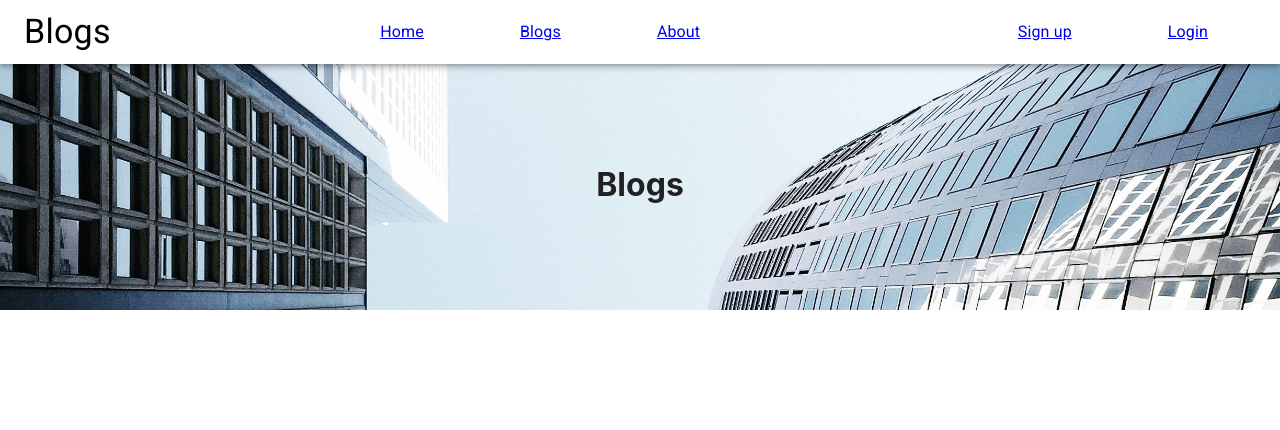
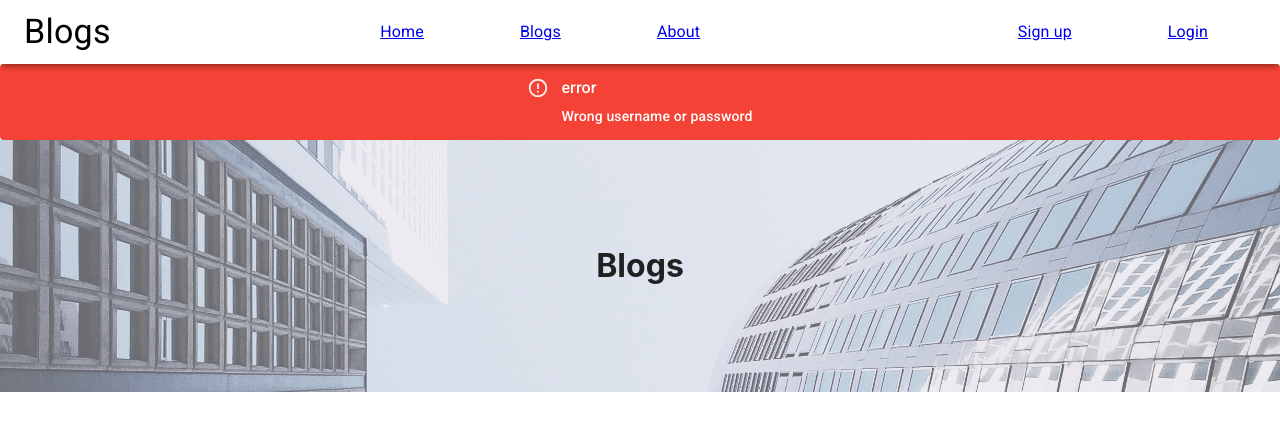
Before and after one commit to pbohora/Bloglist-frontend, a React (Create React App) app: page /login in a window 1280 px wide. Both pictures are taken after typing "Sample", "Sample123" into the empty fields and a click on the button "LOGIN". Shown: the top 430 px of the page. Built offline with nearby package versions, Linux system fonts and the light colour scheme; no server answers.

Commit message:
add alter notifucation

```diff
--- a/package.json
+++ b/package.json
@@ -5,6 +5,7 @@
   "dependencies": {
     "@material-ui/core": "^4.9.2",
     "@material-ui/icons": "^4.9.1",
+    "@material-ui/lab": "^4.0.0-alpha.43",
     "axios": "^0.19.0",
     "prop-types": "^15.7.2",
     "react": "^16.12.0",
--- a/src/App.js
+++ b/src/App.js
@@ -8,7 +8,6 @@ import {
 
 import LoginForm from './components/LoginForm'
 import BlogpostForm from './components/BlogpostForm'
-import Notification from './components/Notification'
 import Togglable from './components/Togglable'
 import { login } from './services/login'
 import { getAll, create, update, remove, setToken } from './services/blog'
@@ -48,25 +47,25 @@ const App = () => {
     }
   }, [])
 
-  const sucessStyle = {
-    color: 'green',
-    background: 'lightgrey',
-    fontSize: '20',
-    borderStyle: 'solid',
-    borderRadius: '5',
-    padding: '10',
-    marginBottom: '10'
-  }
+  // const sucessStyle = {
+  //   color: 'green',
+  //   background: 'lightgrey',
+  //   fontSize: '20',
+  //   borderStyle: 'solid',
+  //   borderRadius: '5',
+  //   padding: '10',
+  //   marginBottom: '10'
+  // }
 
-  const errorStyle = {
-    color: 'red',
-    background: 'lightgrey',
-    fontSize: '20',
-    borderStyle: 'solid',
-    borderRadius: '5',
-    padding: '10',
-    marginBottom: '10'
-  }
+  // const errorStyle = {
+  //   color: 'red',
+  //   background: 'lightgrey',
+  //   fontSize: '20',
+  //   borderStyle: 'solid',
+  //   borderRadius: '5',
+  //   padding: '10',
+  //   marginBottom: '10'
+  // }
 
   const handleChange = e => {
     setNewBlog({ ...newBlog, [e.target.name]: e.target.value })
@@ -156,8 +155,6 @@ const App = () => {
   return (
     <div>
       <Router>
-        <Notification message={sucessMessage} style={sucessStyle} />
-        <Notification message={errorMessage} style={errorStyle} />
         {/* {user === null ? (
           <LoginForm
             handleLogin={handleLogin}
@@ -189,6 +186,8 @@ const App = () => {
               handleLike={handleLike}
               handleRemove={handleRemove}
               user={user}
+              sucessMessage={sucessMessage}
+              errorMessage={errorMessage}
             />
           )}
         />
@@ -203,6 +202,8 @@ const App = () => {
               passWord={passWord}
               handleClickShowPassword={handleClickShowPassword}
               showPassword={showPassword}
+              sucessMessage={sucessMessage}
+              errorMessage={errorMessage}
             />
           )}
         />
--- a/src/Pages/BlogsPage.js
+++ b/src/Pages/BlogsPage.js
@@ -3,9 +3,22 @@ import Layout from '../components/Layout'
 import Section from '../components/Section/Section'
 import BlogList from '../components/BLogs/BlogList'
 
-const BlogPage = ({ user, blogs, handleLike, handleRemove, handleLogOut }) => {
+const BlogPage = ({
+  user,
+  blogs,
+  handleLike,
+  handleRemove,
+  sucessMessage,
+  errorMessage,
+  handleLogOut
+}) => {
   return (
-    <Layout user={user} handleLogOut={handleLogOut}>
+    <Layout
+      user={user}
+      handleLogOut={handleLogOut}
+      sucessMessage={sucessMessage}
+      errorMessage={errorMessage}
+    >
       <Section sectionTitle='Blogs'>
         <BlogList
           blogs={blogs}
--- a/src/Pages/LoginPage.js
+++ b/src/Pages/LoginPage.js
@@ -10,10 +10,17 @@ const LoginPage = ({
   handleLogin,
   handleClickShowPassword,
   showPassword,
+  sucessMessage,
+  errorMessage,
   handleLogOut
 }) => {
   return (
-    <Layout user={user} handleLogOut={handleLogOut}>
+    <Layout
+      user={user}
+      handleLogOut={handleLogOut}
+      sucessMessage={sucessMessage}
+      errorMessage={errorMessage}
+    >
       <Section sectionTitle='Login Form'>
         <LoginForm
           handleLogin={handleLogin}
--- a/src/components/Layout.js
+++ b/src/components/Layout.js
@@ -1,11 +1,20 @@
 import React from 'react'
 
 import Navbar from './Navbar'
+import Notification from './Notification'
 
-const Layout = ({ user, handleLogOut, children }) => {
+const Layout = ({
+  user,
+  handleLogOut,
+  sucessMessage,
+  errorMessage,
+  children
+}) => {
   return (
     <>
       <Navbar user={user} handleLogOut={handleLogOut} />
+      <Notification message={sucessMessage} severity='sucess' />
+      <Notification message={errorMessage} severity='error' />
       {children}
     </>
   )
--- a/src/components/LoginForm.js
+++ b/src/components/LoginForm.js
@@ -43,6 +43,7 @@ const LoginForm = ({
   passWord,
   handleClickShowPassword,
   showPassword,
+  sucessMessage,
   history
 }) => {
   const classes = useStyles()
--- a/src/components/Notification.js
+++ b/src/components/Notification.js
@@ -1,6 +1,23 @@
 import React from 'react'
+import { Alert, AlertTitle } from '@material-ui/lab'
+import { makeStyles } from '@material-ui/core/styles'
 
-const Notification = ({ message, style }) =>
-  message && <p style={style}>{message}</p>
+const useStyles = makeStyles(theme => ({
+  root: {
+    marginTop: theme.spacing(8),
+    justifyContent: 'center'
+  }
+}))
+const Notification = ({ message, severity }) => {
+  const classes = useStyles()
+  return (
+    message && (
+      <Alert variant='filled' className={classes.root} severity={severity}>
+        <AlertTitle>{severity}</AlertTitle>
+        {message}
+      </Alert>
+    )
+  )
+}
 
 export default Notification
--- a/src/components/Section/Section.module.css
+++ b/src/components/Section/Section.module.css
@@ -4,7 +4,7 @@
     flex-direction: column;
     justify-content: center;
 
-    background-image: url("../../Assests/background.jpg");
+    background-image: linear-gradient(360deg, rgba(219, 216, 228, 0.48503151260504207) 100%, rgba(208, 208, 208, 0.0844712885154062) 100%), url("../../Assests/background.jpg");
     height: 100%;
     background-position: center;
     background-repeat: no-repeat;
```
Also changed, not shown: 1 other file (tests, documents, lock files or other folders).
